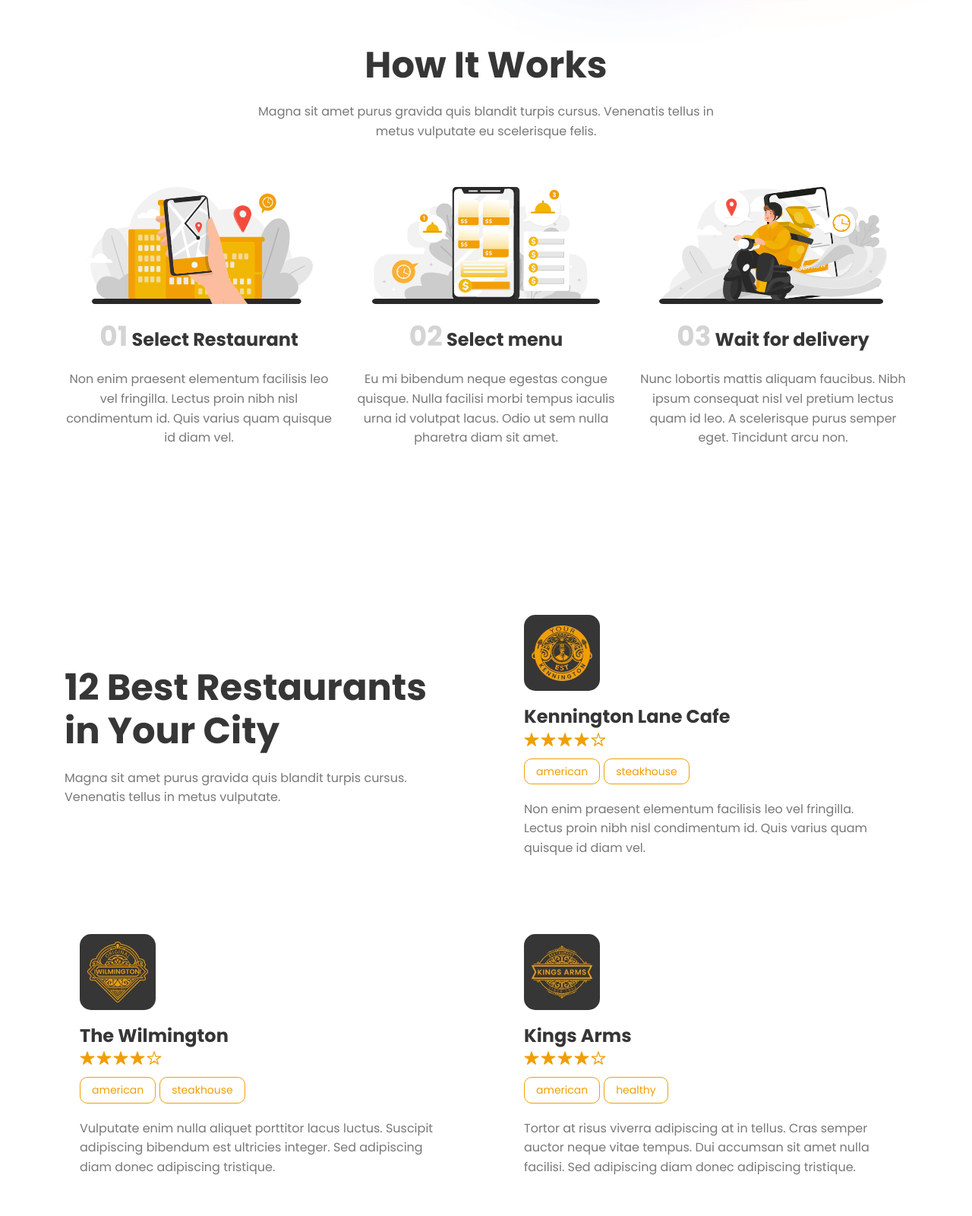
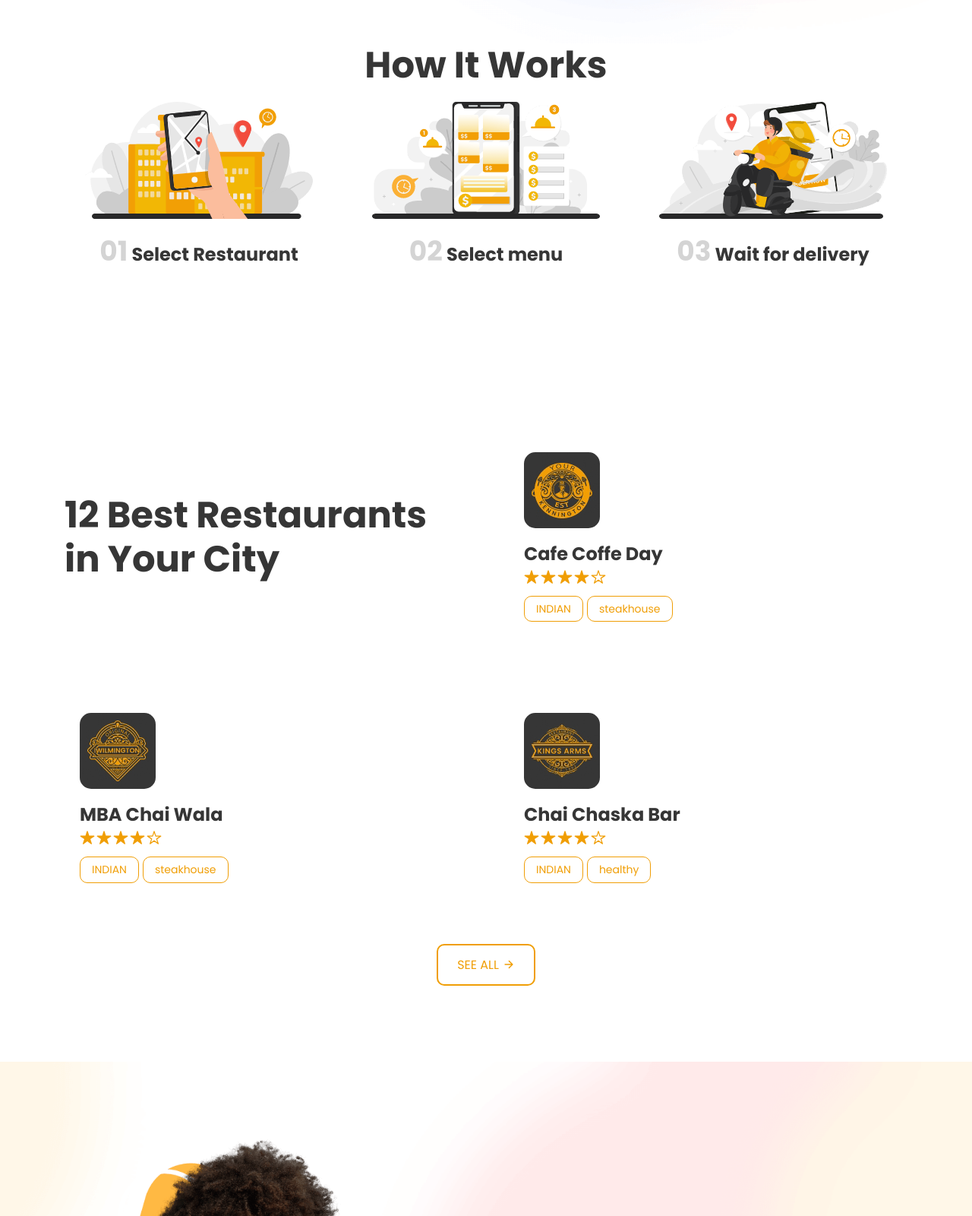
Before and after one commit to divay09/fasteat-master, a plain HTML site: page fasteat-master/index.html in a window 1280 px wide. Shown: the part 720-2320 px from the top of the page at 76% size. Drawn offline with nearby package versions, Linux system fonts and the light colour scheme.

Commit message:
Update index.html

```diff
--- a/fasteat-master/index.html
+++ b/fasteat-master/index.html
@@ -126,9 +126,7 @@
           <div class="hero-content" data-reveal="left">
             <h1 class="h1 hero-title">The Best Restaurants In Your Home</h1>
 
-            <p class="hero-text">
-              Lorem ipsum dolor sit amet, consectetur adipiscing elit, sed do eiusmod tempor.
-            </p>
+
 
             <a href="#" class="btn btn-secondary has-after">Order Now</a>
           </div>
@@ -159,10 +157,6 @@
 
           <h2 class="h2 section-title" id="instruction-label" data-reveal>How It Works</h2>
 
-          <p class="section-text" data-reveal>
-            Magna sit amet purus gravida quis blandit turpis cursus. Venenatis tellus in
-            metus vulputate eu scelerisque felis.
-          </p>
 
           <ul class="grid-list">
 
@@ -181,10 +175,6 @@
                     Select Restaurant
                   </h3>
 
-                  <p class="card-text">
-                    Non enim praesent elementum facilisis leo vel fringilla. Lectus proin nibh nisl condimentum id. Quis
-                    varius quam quisque id diam vel.
-                  </p>
 
                 </div>
 
@@ -206,11 +196,6 @@
                     Select menu
                   </h3>
 
-                  <p class="card-text">
-                    Eu mi bibendum neque egestas congue quisque. Nulla facilisi morbi tempus iaculis urna id volutpat
-                    lacus. Odio ut sem nulla pharetra diam sit amet.
-                  </p>
-
                 </div>
 
               </div>
@@ -231,10 +216,6 @@
                     Wait for delivery
                   </h3>
 
-                  <p class="card-text">
-                    Nunc lobortis mattis aliquam faucibus. Nibh ipsum consequat nisl vel pretium lectus quam id leo. A
-                    scelerisque purus semper eget. Tincidunt arcu non.
-                  </p>
 
                 </div>
 
@@ -264,10 +245,7 @@
                 12 Best Restaurants in Your City
               </h2>
 
-              <p class="section-text">
-                Magna sit amet purus gravida quis blandit turpis cursus. Venenatis tellus in metus vulputate.
-              </p>
-            </li>
+              </li>
 
             <li data-reveal="right">
               <div class="restaurant-card">
@@ -277,7 +255,7 @@
                     alt="Kennington Lane Cafe" class="w-100">
                 </div>
 
-                <h3 class="h5 card-title">Kennington Lane Cafe</h3>
+                <h3 class="h5 card-title">Cafe Coffe Day</h3>
 
                 <div class="rating-wrapper">
                   <ion-icon name="star" aria-hidden="true"></ion-icon>
@@ -288,14 +266,9 @@
                 </div>
 
                 <div class="card-meta-wrapper">
-                  <a href="#" class="card-meta">american</a>
+                  <a href="#" class="card-meta">INDIAN</a>
                   <a href="#" class="card-meta">steakhouse</a>
                 </div>
-
-                <p class="card-text">
-                  Non enim praesent elementum facilisis leo vel fringilla. Lectus proin nibh nisl condimentum id. Quis
-                  varius quam quisque id diam vel.
-                </p>
 
               </div>
             </li>
@@ -308,7 +281,7 @@
                     class="w-100">
                 </div>
 
-                <h3 class="h5 card-title">The Wilmington</h3>
+                <h3 class="h5 card-title">MBA Chai Wala</h3>
 
                 <div class="rating-wrapper">
                   <ion-icon name="star" aria-hidden="true"></ion-icon>
@@ -319,14 +292,10 @@
                 </div>
 
                 <div class="card-meta-wrapper">
-                  <a href="#" class="card-meta">american</a>
+                  <a href="#" class="card-meta">INDIAN</a>
                   <a href="#" class="card-meta">steakhouse</a>
                 </div>
 
-                <p class="card-text">
-                  Vulputate enim nulla aliquet porttitor lacus luctus. Suscipit adipiscing bibendum est ultricies
-                  integer. Sed adipiscing diam donec adipiscing tristique.
-                </p>
 
               </div>
             </li>
@@ -339,7 +308,7 @@
                     class="w-100">
                 </div>
 
-                <h3 class="h5 card-title">Kings Arms</h3>
+                <h3 class="h5 card-title">Chai Chaska Bar</h3>
 
                 <div class="rating-wrapper">
                   <ion-icon name="star" aria-hidden="true"></ion-icon>
@@ -350,14 +319,11 @@
                 </div>
 
                 <div class="card-meta-wrapper">
-                  <a href="#" class="card-meta">american</a>
+                  <a href="#" class="card-meta">INDIAN</a>
                   <a href="#" class="card-meta">healthy</a>
                 </div>
 
-                <p class="card-text">
-                  Tortor at risus viverra adipiscing at in tellus. Cras semper auctor neque vitae tempus. Dui accumsan
-                  sit amet nulla facilisi. Sed adipiscing diam donec adipiscing tristique.
-                </p>
+
 
               </div>
             </li>
@@ -396,10 +362,7 @@
               Food from your favorite restaurants to your table
             </h2>
 
-            <p class="section-text">
-              Pretium lectus quam id leo in vitae turpis massa sed. Lorem donec massa sapien faucibus et molestie. Vitae
-              elementum curabitur vitae nunc.
-            </p>
+
 
             <a href="#" class="btn btn-primary has-after">Order Now</a>
 
@@ -473,8 +436,7 @@
             <h2 class="h2 section-title" id="testi-label">What customers say about us</h2>
 
             <blockquote class="testi-text">
-              "Dapibus ultrices in iaculis nunc sed augue lacus viverra vitae. Mauris a diam maecenas sed enim. Egestas
-              diam in arcu cursus euismod quis. Quam quisque id diam vel".
+              "They are very happy from our service , the gives us 4+ rating in dilevery because we can deliver their food with in the 20 minutes ".
             </blockquote>
 
             <div class="wrapper">
@@ -482,7 +444,7 @@
                 class="author-img">
 
               <div>
-                <p class="author-title">Thomas Adamson</p>
+                <p class="author-title">Anish Gupta</p>
 
                 <div class="rating-wrapper">
                   <ion-icon name="star" aria-hidden="true"></ion-icon>
@@ -626,12 +588,7 @@
 
           <h2 class="h2 section-title">The Best Restaurants in Your Home</h2>
 
-          <p class="section-text">
-            Vitae congue mauris rhoncus aenean. Enim nulla aliquet porttitor lacus luctus accumsan tortor posuere.
-            Tempus egestas sed sed risus pretium quam.
-          </p>
-
-        </div>
+          </div>
 
         <ul class="footer-list">
 
@@ -683,12 +640,12 @@
             <address class="address">
               <ion-icon name="location" aria-hidden="true"></ion-icon>
 
-              <span class="span">1717 Harrison St, San Francisco, CA 94103, United States</span>
+              <span class="span">jindal chowk , hisar(125001) , haryana</span>
             </address>
           </li>
 
           <li>
-            <a href="mailto:quickeat@mail.net" class="footer-link">
+            <a href="mailto:abc@gmail.com" class="footer-link">
               <ion-icon name="mail" aria-hidden="true"></ion-icon>
 
               <span class="span">quickeat@mail.net</span>
@@ -699,7 +656,7 @@
             <a href="tel:+12344567890" class="footer-link">
               <ion-icon name="call" aria-hidden="true"></ion-icon>
 
-              <span class="span">+1 234 456 78 90</span>
+              <span class="span">+91 8607508607</span>
             </a>
           </li>
 
@@ -733,6 +690,8 @@
 
       <div class="footer-bottom">
 
+
+
       </div>
 
     </div>
```
